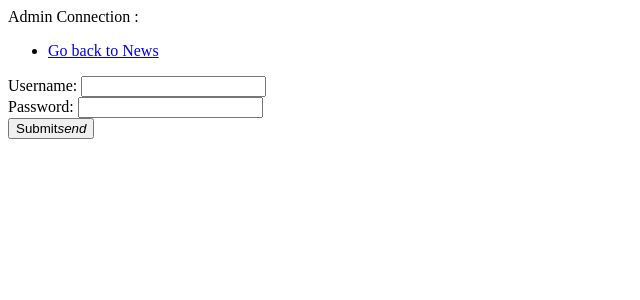
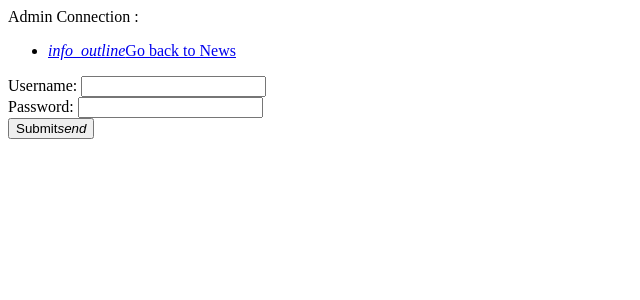
Before and after one commit to TimRouze/WebServiceCoursework, a PHP site: template view/adminForm.php in a window 1280 px wide. Shown: the top 300 px of the page, without its empty margins (0-640 px from the left). Run offline with PHP 8.4, Linux system fonts and the light colour scheme; the template is opened without the code that fills it, so the values that code supplies are empty.

Commit message:
added one

```diff
--- a/view/adminForm.php
+++ b/view/adminForm.php
@@ -5,7 +5,7 @@
             <li>
                 <form id="backToNews" method="POST" action="index.php">
                     <input type='hidden' name="action" value=''/>
-                    <a href="#" onclick="document.getElementById('backToNews').submit()">Go back to News</a>
+                    <a href="#" onclick="document.getElementById('backToNews').submit()"><i class="small material-icons right">info_outline</i>Go back to News</a>
                 </form>
             </li>
         </ul>
```
